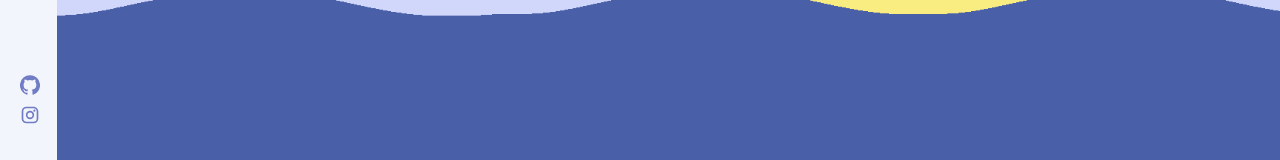
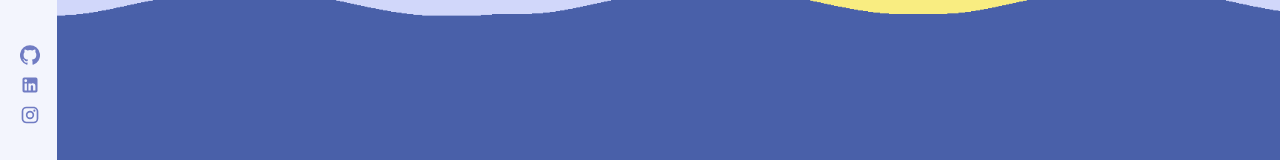
Before and after one commit to DucSkii/portfolio, a React (Create React App) app: page / in a window 1280 px wide. Shown: the part 640-800 px from the top of the page. Built offline with nearby package versions, Linux system fonts and the light colour scheme.

Commit message:
added linkedin route

```diff
--- a/src/components/Navigation/index.js
+++ b/src/components/Navigation/index.js
@@ -6,6 +6,7 @@ import SettingsOutlinedIcon from '@material-ui/icons/SettingsOutlined'
 import VisibilityOutlinedIcon from '@material-ui/icons/VisibilityOutlined'
 import MailOutlineOutlinedIcon from '@material-ui/icons/MailOutlineOutlined'
 import GitHubIcon from '@material-ui/icons/GitHub'
+import LinkedInIcon from '@material-ui/icons/LinkedIn'
 import InstagramIcon from '@material-ui/icons/Instagram'
 import MenuIcon from '@material-ui/icons/Menu'
 import NavButton from './NavButton'
@@ -29,7 +30,7 @@ const Navigation = () => {
         </IconButton>
       </div>
       <div className={classes.container}>
-        <div style={{ height: '90px' }} />
+        <div style={{ height: '120px' }} />
         <div className={classes.buttonContainer}>
           <NavButton navigation='/' Text='Home'>
             <HomeOutlinedIcon color='secondary' fontSize='large' />
@@ -53,6 +54,11 @@ const Navigation = () => {
               <GitHubIcon color='primary' fontSize='small' />
             </Button>
           </a>
+          <a href='https://www.linkedin.com/in/ducviet-dao-898457202/'>
+            <Button className={classes.buttonSocials}>
+              <LinkedInIcon color='primary' fontSize='small' />
+            </Button>
+          </a>
           <a href='https://www.instagram.com/ducskii/'>
             <Button className={classes.buttonSocials} style={{ marginBottom: '30px' }}>
               <InstagramIcon color='primary' fontSize='small' />
```
Also changed, not shown: 1 other file (tests, documents, lock files or other folders).
